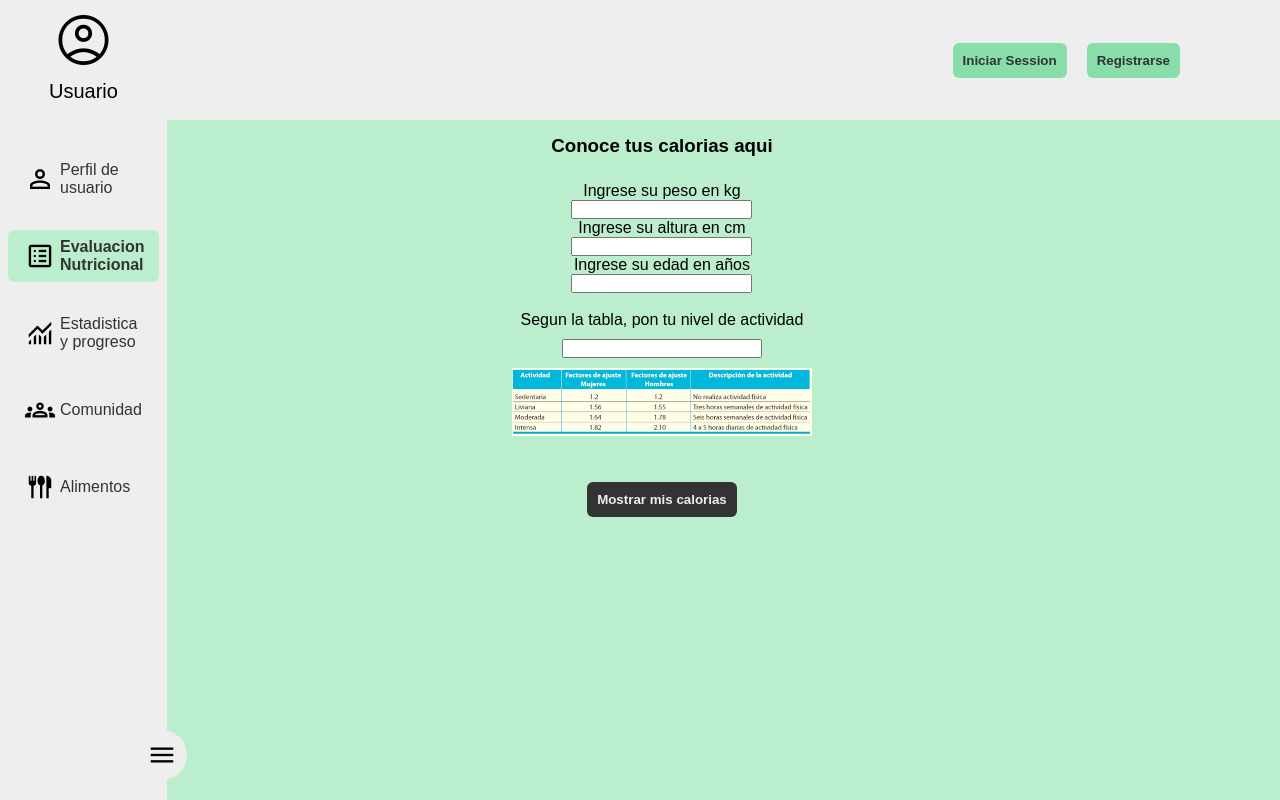
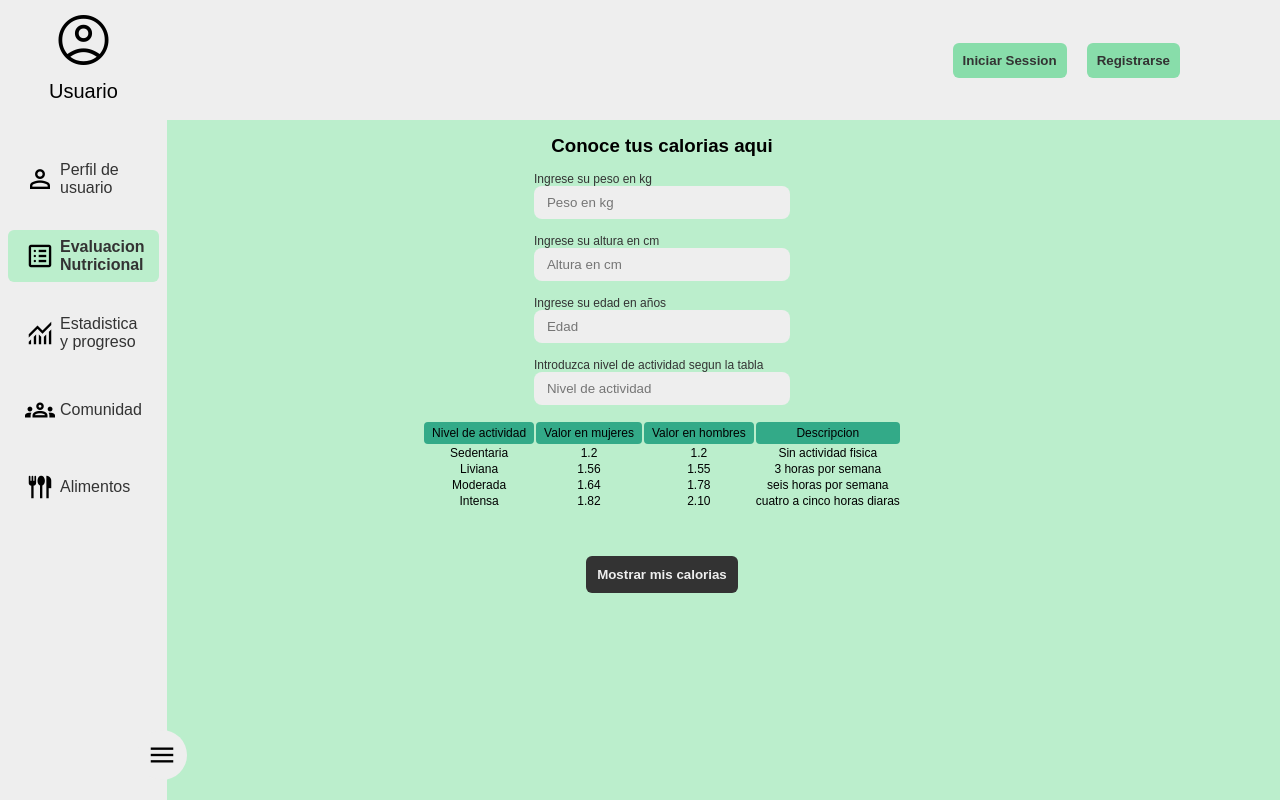
Before and after one commit to AsaelScott2003/CaloSmart, a plain HTML site: page evaluacion.html in a window 1280 px wide. Drawn offline with nearby package versions, Linux system fonts and the light colour scheme.

Commit message:
mejora en UI/UX

```diff
--- a/evaluacion.html
+++ b/evaluacion.html
@@ -54,24 +54,63 @@
             <h3>Conoce tus calorias aqui</h3>
 
             <form action="" class="contcal">
-                <p>Ingrese su peso en kg</p>
-                <input type="number" name="kg" id="kg"><br>
+                <div class="questions">
+                    <div class="contcaldiv">
+                    <p>Ingrese su peso en kg</p>
+                        <input class="contcalinput" type="number" name="kg" id="kg" placeholder="Peso en kg"><br>
+                    </div>
 
-                <p>Ingrese su altura en cm</p>
-                <input type="number" name="cm" id="cm"><br>
+                    <div class="contcaldiv">
+                        <p>Ingrese su altura en cm</p>
+                        <input class="contcalinput" type="number" name="cm" id="cm" placeholder="Altura en cm"><br>
+                    </div>
 
-                <p>Ingrese su edad en años</p>
-                <input type="number" name="años" id="años">
-                <br> <br>
+                    <div class="contcaldiv">
+                        <p>Ingrese su edad en años</p>
+                        <input class="contcalinput" type="number" name="años" id="años" placeholder="Edad">
+                    </div>
 
-                <div class="tabla">
-                <p>Segun la tabla, pon tu nivel de actividad</p>
-                <input type="float" name="nact" id="nact">
-                <img src="img/tablaActividad.png" width="300px">
-                <br><br>
+                    <div class="contcaldiv">
+                        <p>Introduzca nivel de actividad segun la tabla </p>
+                        <input class="contcalinput" type="float" name="nact" id="nact" placeholder="Nivel de actividad">
+                    </div>
+
                 </div>
 
-                <input type="button" class="redact" value="Mostrar mis calorias" onclick="calorias();">
+                <table class="tabla">
+                    <tr class="titulo_tabla">
+                        <td>Nivel de actividad</td>
+                        <td>Valor en mujeres</td>
+                        <td>Valor en hombres</td>
+                        <td>Descripcion</td>
+                    </tr>
+                    <tr>
+                        <td>Sedentaria</td>
+                        <td>1.2</td>
+                        <td>1.2</td>
+                        <td>Sin actividad fisica</td>
+                    </tr>
+                    <tr>
+                        <td>Liviana</td>
+                        <td>1.56</td>
+                        <td>1.55</td>
+                        <td>3 horas por semana</td>
+                    </tr>
+                    <tr>
+                        <td>Moderada</td>
+                        <td>1.64</td>
+                        <td>1.78</td>
+                        <td>seis horas por semana</td>
+                    </tr>
+                    <tr>
+                        <td>Intensa</td>
+                        <td>1.82</td>
+                        <td>2.10</td>
+                        <td>cuatro a cinco horas diaras</td>
+                    </tr>
+                </table>
+                <div id="resultado" class="resultado"> </div>
+                <input id="resultado" type="button" class="redact" value="Mostrar mis calorias" onclick="calorias();">
             </form>
             <script>
                 function calorias(){
@@ -82,7 +121,7 @@
                     var nact = parseFloat(document.getElementById('nact').value)
                     var sumh =((10*kg) + (6.25*cm) - (5*años) + 5)*nact;
                     var summ =((10*kg) + (6.25*cm) - (5*años) - 161)*nact;
-                    alert("Si usted es hombre, su numero de calorias recomendadas son: "+Math.round(sumh)+"\nSi usted es mujer, su numero de calorias recomendadas son: "+Math.round(summ))
+                    document.getElementById('resultado').innerText = "Si usted es hombre, su numero de calorias recomendadas son: "+Math.round(sumh)+"\nSi usted es mujer, su numero de calorias recomendadas son: "+Math.round(summ);
                 }
             </script>
 
--- a/styles_evaluacion.css
+++ b/styles_evaluacion.css
@@ -10,7 +10,9 @@ span, p, label, button{
 
 body{
     --bg-color-: #bec ;
+    --ligthest-color-: #cfe ;
     --dark-color-: #8da ;
+    --darkest-color-: #3a8 ;
     --ligth-color-: #eee;
     --text-color-: #333 ;
     --input-color-:#ddd;
@@ -163,7 +165,44 @@ body{
     text-align: center;
     width: 75dvw;
     margin: 15px;
-    gap: 25px;
+    gap: 15px;
+}
+
+
+
+.contcal{
+    display: flex;
+    flex-direction: column;
+    align-items: center;
+    gap: 15px;
+}
+
+.questions{
+    width: fit-content;
+    display: flex;
+    flex-direction: column;
+    gap: 15px;
+
+}
+
+.contcaldiv p{
+    font-size: 12px;
+    text-align: left;
+    color: var(--text-color-);
+}
+
+
+.contcalinput{
+    border-radius: 8px;
+    border:  1px, solid transparent;
+    padding: 8px 12px;
+    width: 256px;
+    background-color: var(--ligth-color-);
+}
+
+.contcalinput:hover{
+    border-radius: 8px;
+    border: 1px solid var(--darkest-color-);
 }
 
 .redact{
@@ -173,21 +212,29 @@ body{
     width: fit-content;
     height: fit-content;
     border-radius: 6px;
-    border: none;
     font-weight: bold;
+    border: 1px solid transparent;
 }
 
 .redact:hover{
     border: 1px solid black;
 }
 
-.tabla{
-    display: flex;
-    flex-direction: column;
-    text-align: center;
-    justify-content: center;
-    align-items: center;
-    gap: 10px;
+.resultado{
+    font-size: 14px;
+    padding: 8px;
+}
+
+.tabla td{
+    font-size: 12px;
+}
+
+.titulo_tabla{
+    background-color: var(--darkest-color-);
+}
+.titulo_tabla td{
+    padding: 4px 8px;
+    border-radius: 4px;
 }
 
 .tabla input{
```
